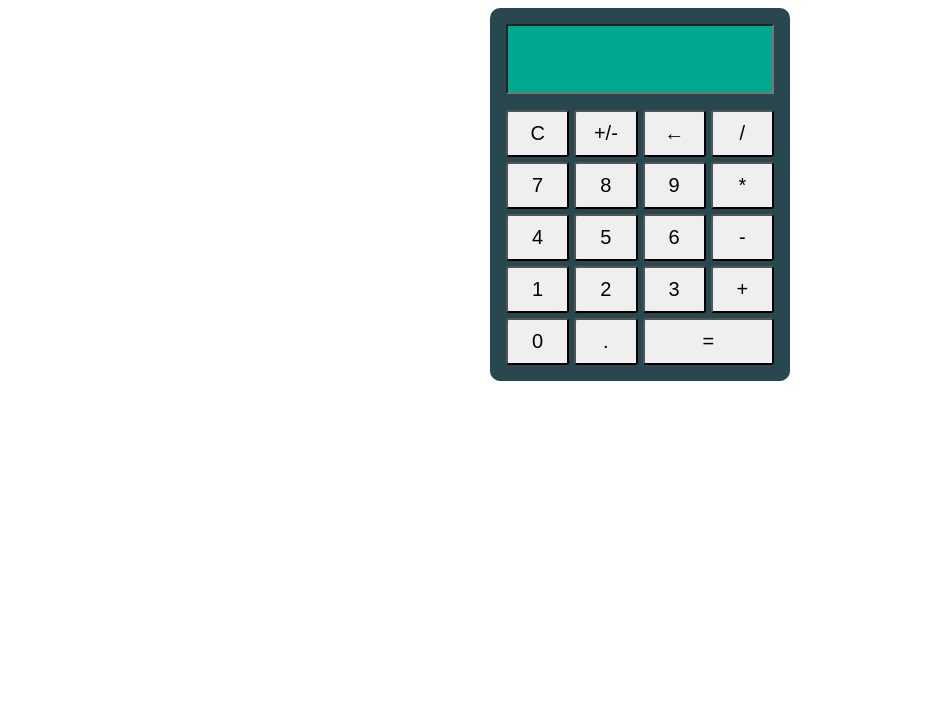
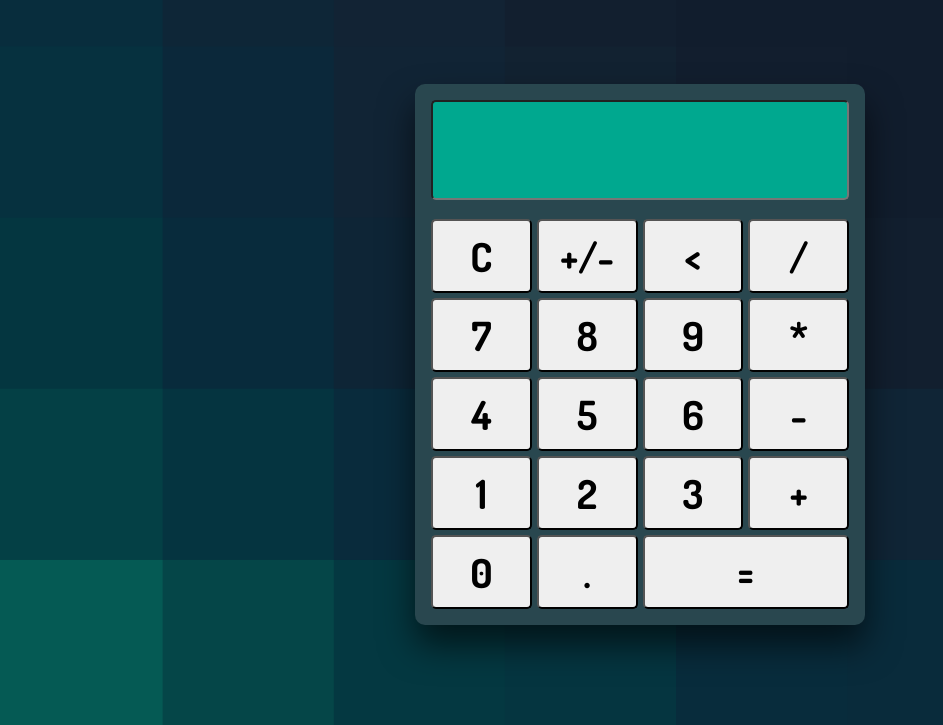
Before and after one commit to akvc/calculator, a plain HTML site: page index.html in a window 1280 px wide. Shown: the part 129-854 px from the top of the page, without its empty margins (0-943 px from the left). Before the commit the page ends 800 px from the top, so only its background shows below. Drawn offline with Linux system fonts and the light colour scheme; a web font is replaced by a local one.

Commit message:
Edit style

```diff
--- a/app.js
+++ b/app.js
@@ -23,7 +23,7 @@ buttons.forEach((btn) => {
       case '=':
         displayResult();
         break;
-      case '←':
+      case '<':
         screen.value = screen.value.slice(0, -1);
         break;
       case '+/-':
--- a/index.html
+++ b/index.html
@@ -14,7 +14,7 @@
       <div class="buttons">
         <button class="button">C</button>
         <button class="button">+/-</button>
-        <button class="button">&larr;</button>
+        <button class="button"><</button>
         <button class="button">/</button>
         <button class="button">7</button>
         <button class="button">8</button>
--- a/style.css
+++ b/style.css
@@ -1,34 +1,45 @@
 @import url('https://fonts.googleapis.com/css2?family=ZCOOL+QingKe+HuangYou&display=swap');
+@import url('https://fonts.googleapis.com/css2?family=Dosis:wght@700&display=swap');
 
 * {
   box-sizing: border-box;
   text-align: center;
-  font-family: 'ZCOOL QingKe HuangYou', sans-serif;
+  font-family: 'Dosis', sans-serif;
+}
+
+body {
+  background-image: url('background1.png');
+  background-repeat: no-repeat;
+  background-size: cover;
 }
 
 h1 {
   margin: 50px auto;
+  color: white;
+  font-size: 50px;
 }
 
 .wrapper {
-  width: 300px;
-  margin: auto;
+  width: 450px;
+  margin: 100px auto;
   background-color: rgb(41, 71, 79);
   padding: 1rem;
   border-radius: 10px;
+  box-shadow: 0 20px 35px rgba(0, 0, 0, 0.6);
 }
 
 .screen {
-  height: 70px;
+  height: 100px;
   width: 100%;
   background-color: rgb(0, 168, 143);
-  margin-bottom: 1rem;
+  margin-bottom: 1.2rem;
   padding: 1rem;
   font-family: 'ZCOOL QingKe HuangYou', sans-serif;
   color: rgba(2, 82, 71, 255);
-  font-size: 40px;
+  font-size: 60px;
   text-align: right;
   outline: none;
+  border-radius: 5px;
 }
 
 input::-webkit-outer-spin-button,
@@ -47,13 +58,12 @@ input[type='number'] {
   grid-template-columns: 1fr 1fr 1fr 1fr;
   grid-template-rows: 1fr 1fr 1fr 1fr 1fr;
   gap: 5px;
-  font-size: 40px;
 }
 
 .buttons button {
   padding: 10px;
-  font-size: 20px;
-  border-radius: 3px;
+  font-size: 40px;
+  border-radius: 5px;
 }
 
 .buttons button:hover {
```
Also changed, not shown: background1.png (added).
